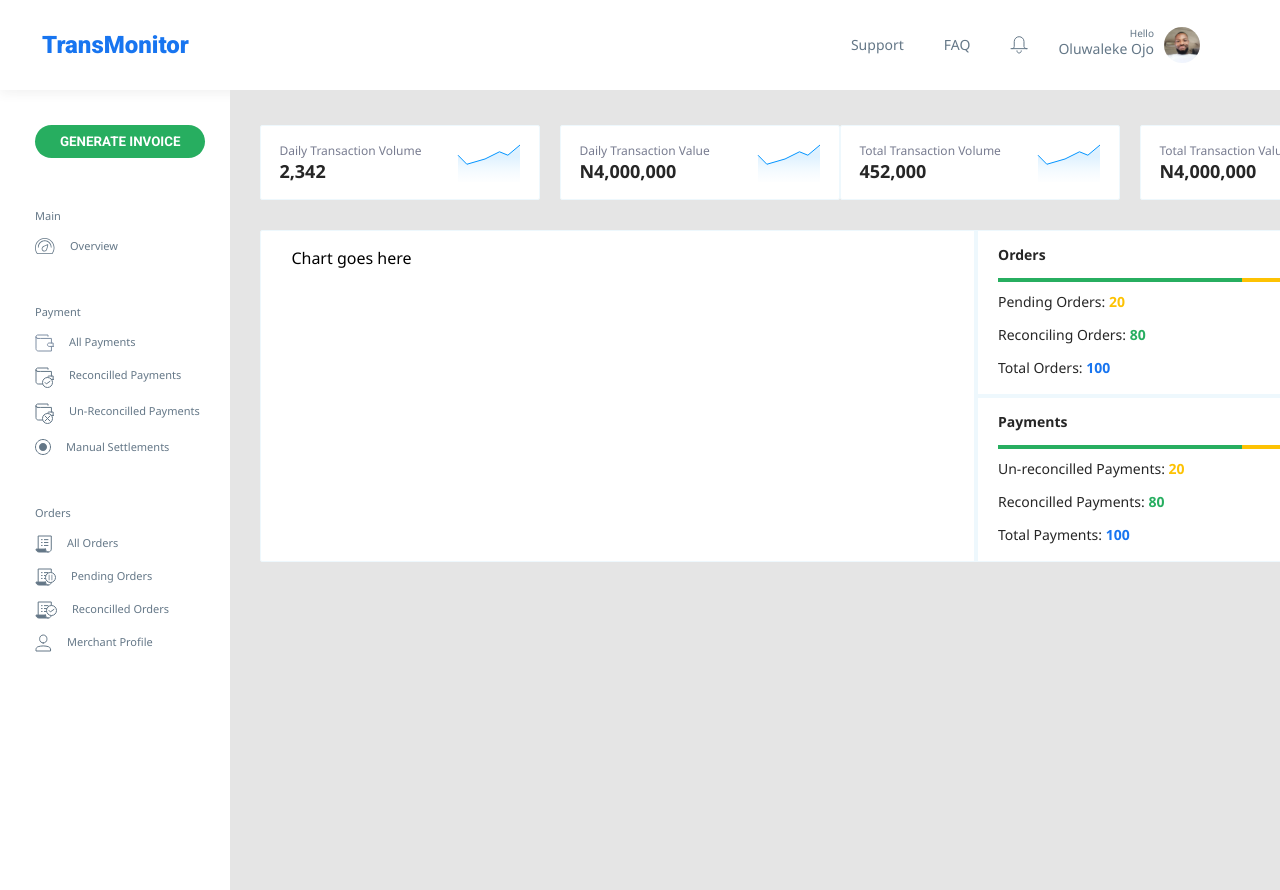
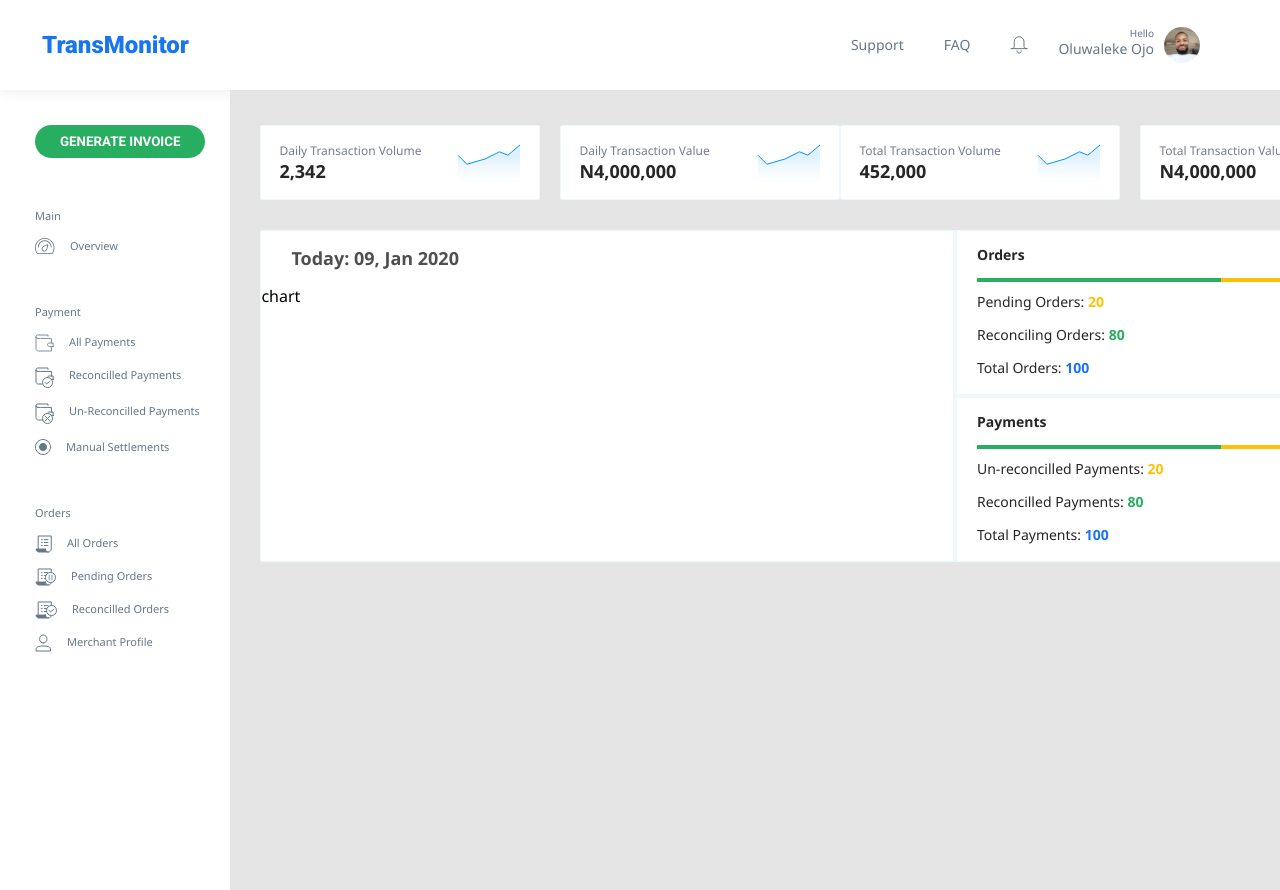
Before and after one commit to wptechprodigy/transmonitor, a React (Create React App) app: page / in a window 1280 px wide. Shown: the top 890 px of the page. Built offline with nearby package versions, Linux system fonts and the light colour scheme.

Commit message:
update the chart display layout

```diff
--- a/src/components/TransactionCharts.js
+++ b/src/components/TransactionCharts.js
@@ -4,6 +4,7 @@ import styled from 'styled-components';
 import Heading3 from './Heading3';
 import TransactionLabel from './TransactionLabel';
 import ProgressBar from './ProgressBar';
+import Today from './Today';
 
 function TransactionCharts({ transactions }) {
   const { orders, payments } = transactions;
@@ -11,7 +12,12 @@ function TransactionCharts({ transactions }) {
   return (
     <Section>
       <Chart>
-        <p>Chart goes here</p>
+        <ChartHeading>
+          <Today />
+        </ChartHeading>
+        <Graph>
+          chart
+        </Graph>
       </Chart>
       <TransactionOverview>
         <OrderOverview>
@@ -41,10 +47,23 @@ const Section = styled.section`
 `;
 
 const Chart = styled.section`
+  display: flex;
+  flex-direction: column;
   width: 65%;
   border-right: 4px solid #EEF8FD;
+`;
+
+const ChartHeading = styled.span`
+  display: block;
   padding-left: 30px;
   padding-right: 30px;
+`;
+
+const Graph = styled(Chart)`
+  width: 100%;
+  height: 100%;
+  padding: 0;
+  /* border: 1px solid #000; */
 `;
 
 const TransactionOverview = styled.section`
```
